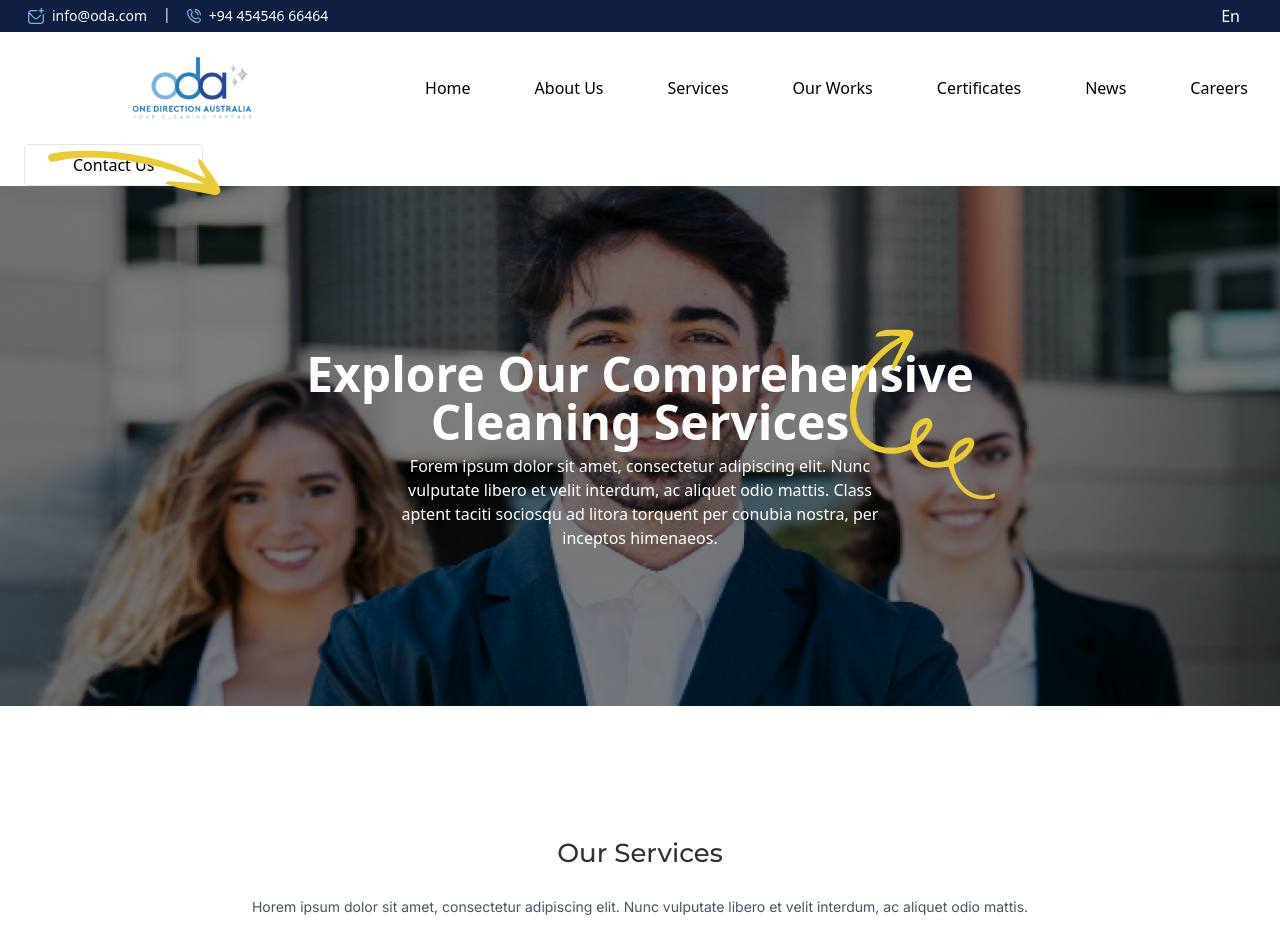
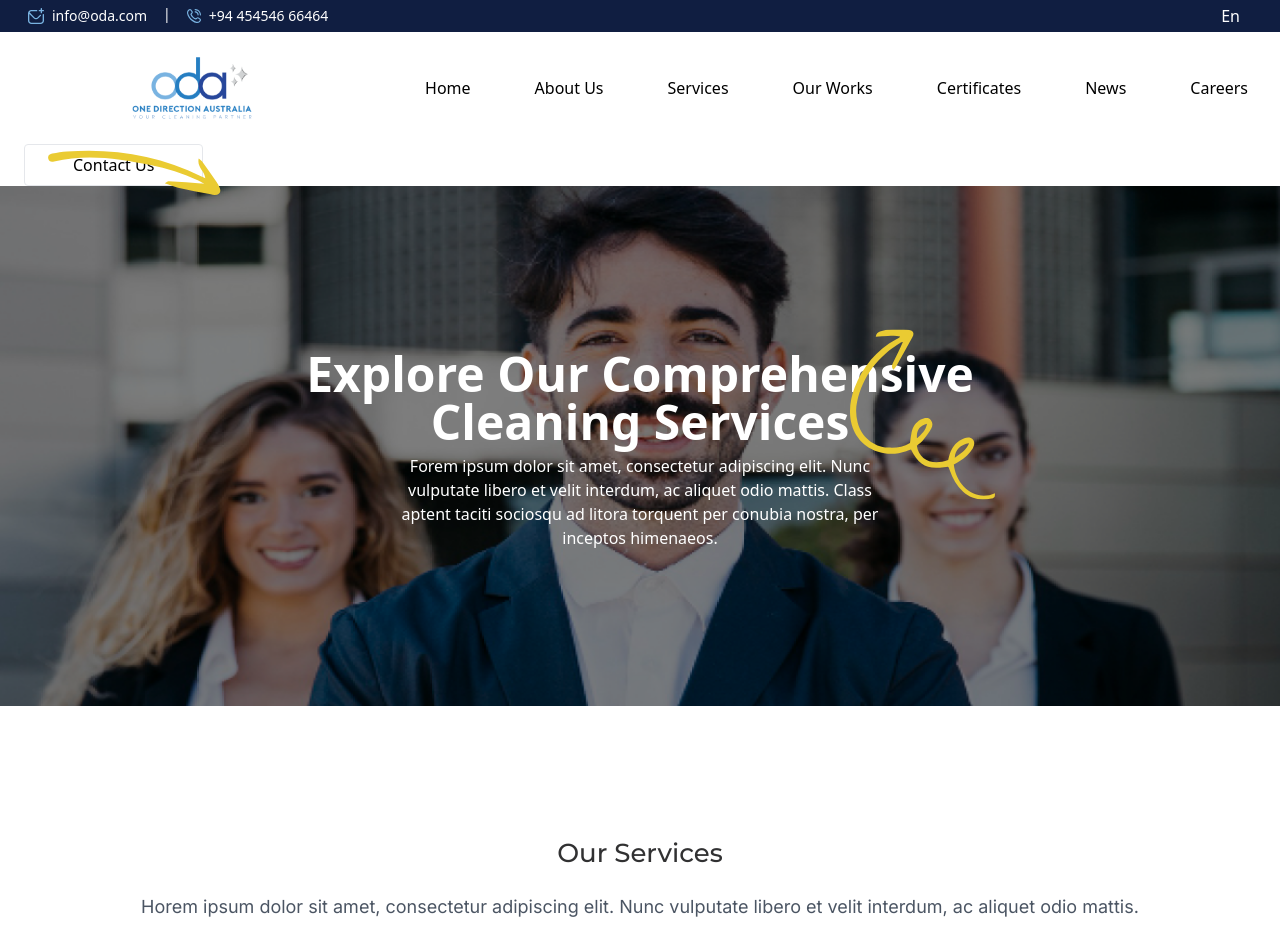
Before and after one commit to ceejay077/oda-new-one, a Next.js app: page /services-category in a window 1280 px wide. Shown: the top 952 px of the page. Built offline with nearby package versions, Linux system fonts and the light colour scheme.

Commit message:
font size issue fix

```diff
--- a/app/components/home/our-services.tsx
+++ b/app/components/home/our-services.tsx
@@ -79,7 +79,7 @@ function OurServices() {
           Our Services
         </h2>
         <p
-          className={` mt-5 text-[18px]  sm:font-normal text-sm text-gray-600 dark:text-titleDescription leading-28 ${interfont.className}`}
+          className={` mt-5 sm:text-[18px]  sm:font-normal text-sm text-gray-600 dark:text-titleDescription leading-28 ${interfont.className}`}
         >
           Horem ipsum dolor sit amet, consectetur adipiscing elit. Nunc
           vulputate libero et velit interdum, ac aliquet odio mattis.
```
